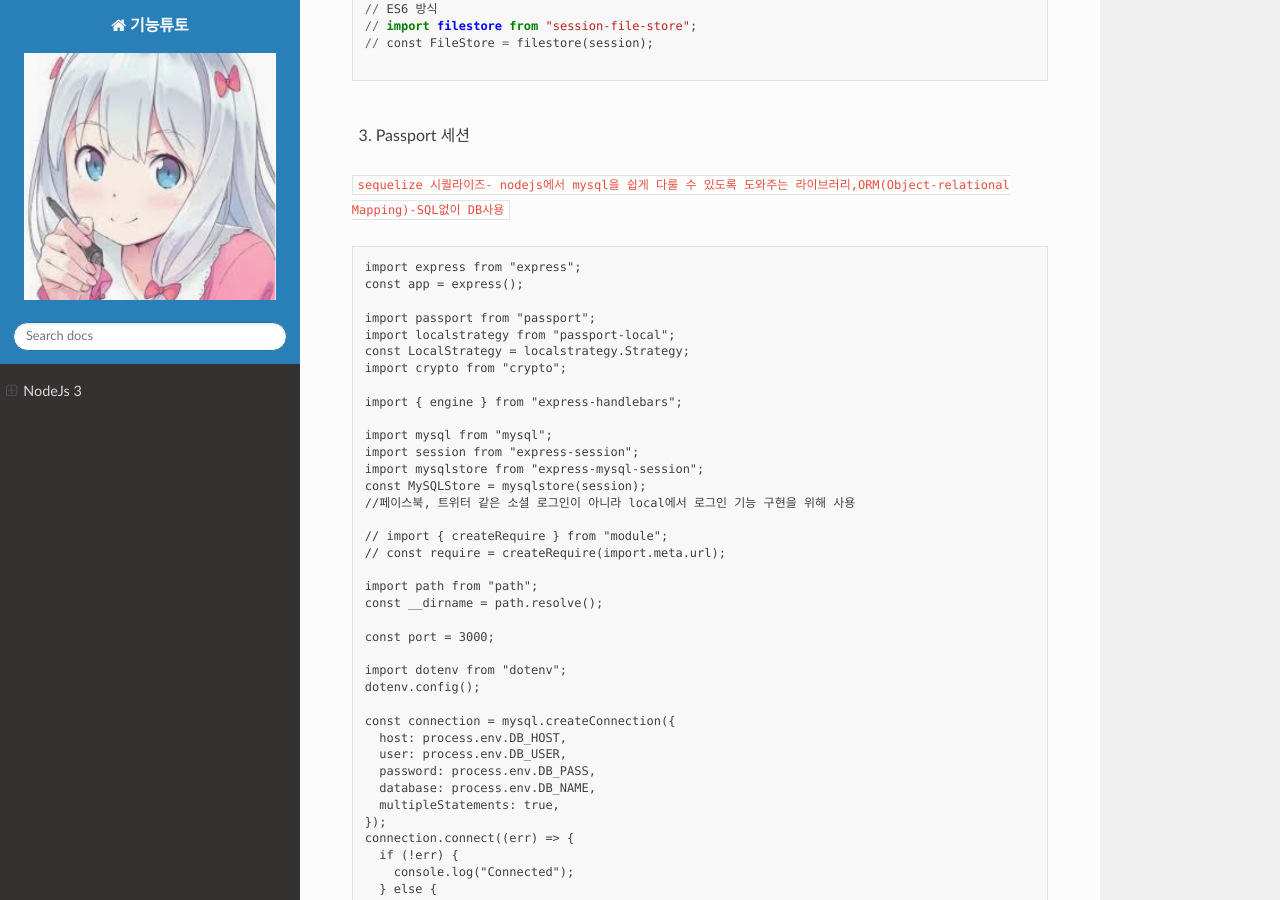
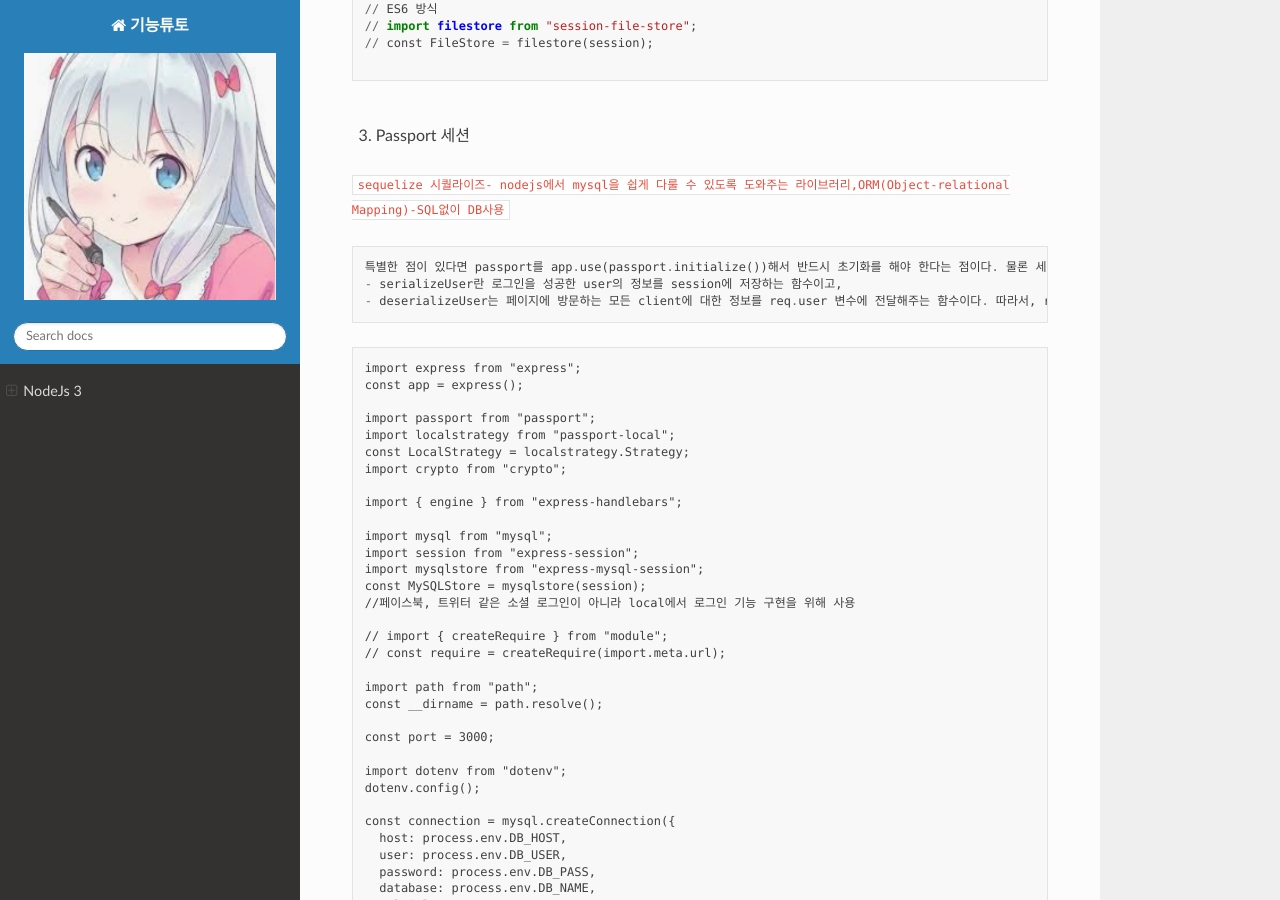
Before and after one commit to lisney/RTD, a Sphinx documentation site: the page built from docs/source/html/nodejs3.md, in a window 1280 px wide and 900 px high, scrolled down 16817 px. Built offline with Sphinx 7.4.7 and the Read the Docs theme 2.0.0, drawn with Linux system fonts in a browser that asks for light colours; pages that are not in the unit, such as notebooks, are missing from menus.

Commit message:
Update nodejs3.md

````diff
--- a/docs/source/html/nodejs3.md
+++ b/docs/source/html/nodejs3.md
@@ -789,6 +789,11 @@ app.use(
 
 `sequelize 시퀄라이즈- nodejs에서 mysql을 쉽게 다룰 수 있도록 도와주는 라이브러리,ORM(Object-relational Mapping)-SQL없이 DB사용`
 
+```
+특별한 점이 있다면 passport를 app.use(passport.initialize())해서 반드시 초기화를 해야 한다는 점이다. 물론 세션을 사용하기 때문에 app.use(passport.session())도 반드시 초기화해야 한다.
+- serializeUser란 로그인을 성공한 user의 정보를 session에 저장하는 함수이고,
+- deserializeUser는 페이지에 방문하는 모든 client에 대한 정보를 req.user 변수에 전달해주는 함수이다. 따라서, req.user로 해당 user가 로그인을 한 유저인지 또한 어떤 user인지에 대한 정보를 각각의 요청들에서 넘겨받을 수 있게 된다.
+```
 
 ```
 import express from "express";
````
